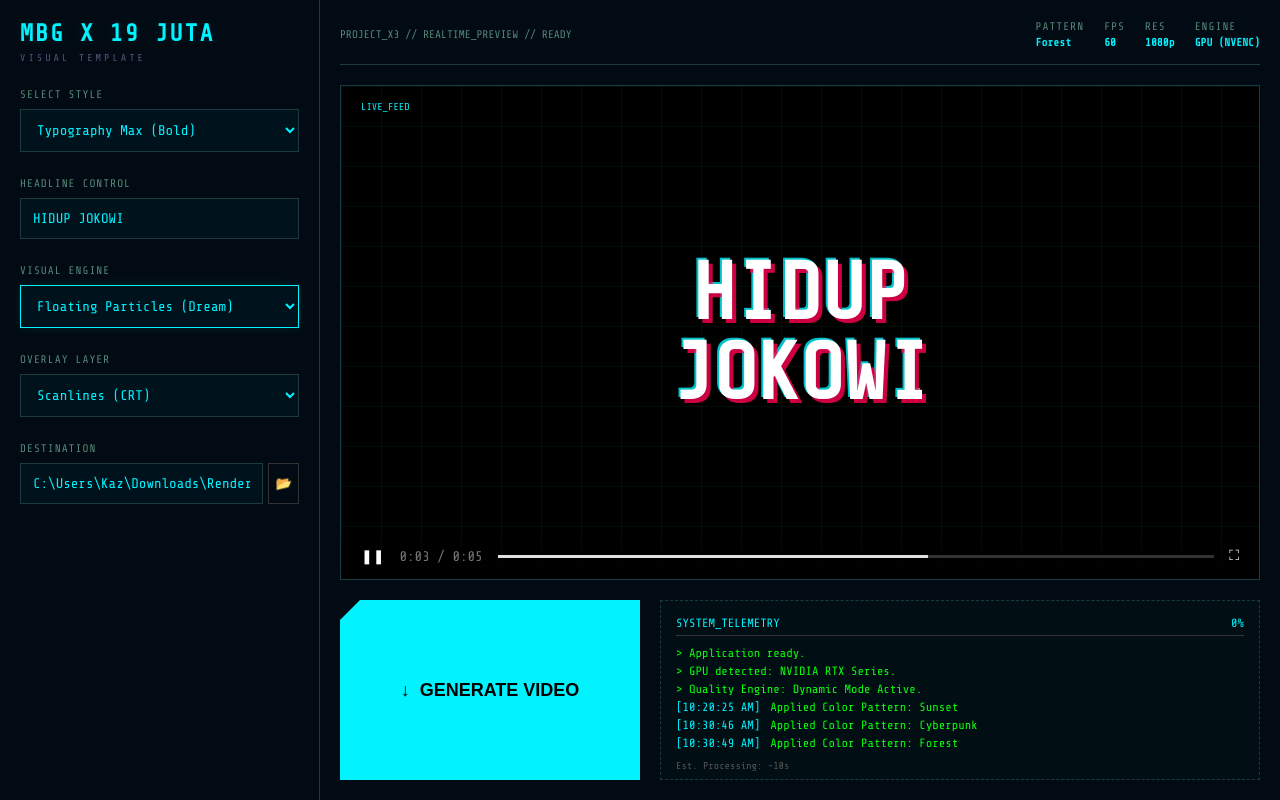
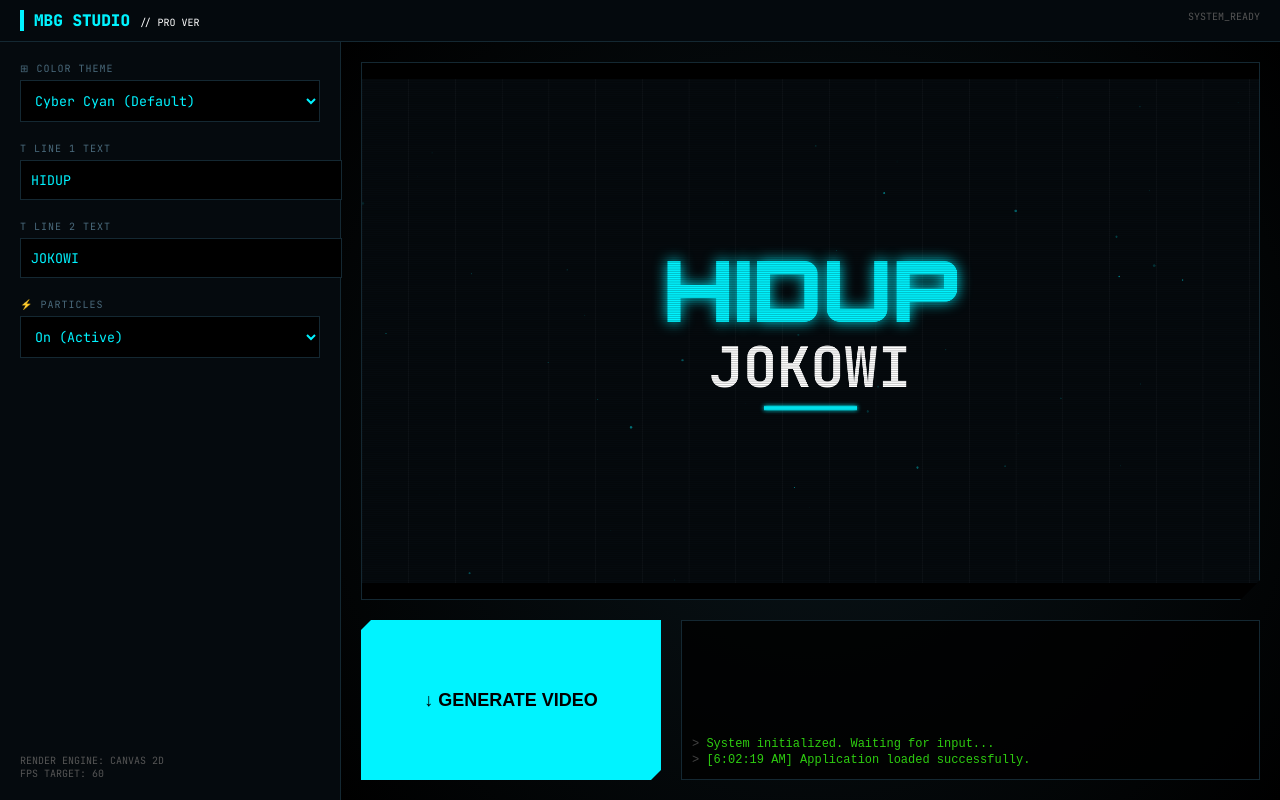
Before and after one commit to isarahmat2005-star/teksanimation, a plain HTML site: page index.html in a window 1280 px wide. Drawn offline with nearby package versions, Linux system fonts and the light colour scheme.

Commit message:
Update index.html

```diff
--- a/index.html
+++ b/index.html
@@ -2,370 +2,383 @@
 <html lang="id">
 <head>
     <meta charset="UTF-8">
-    <meta name="viewport" content="width=device-width, initial-scale=1.0">
-    <title>MBG Motion Dashboard</title>
-    <link href="https://fonts.googleapis.com/css2?family=Share+Tech+Mono&display=swap" rel="stylesheet">
-
+    <title>MBG PRO - Motion Generator</title>
+    <link href="https://fonts.googleapis.com/css2?family=JetBrains+Mono:wght@400;700;800&family=Orbitron:wght@900&display=swap" rel="stylesheet">
     <style>
+        /* --- 1. CSS VISUAL (SAMA SEPERTI YANG ANDA SUKA) --- */
         :root {
-            --bg-color: #020b14;
-            --panel-bg: #05101a;
-            --primary-cyan: #00f3ff;
-            --dim-cyan: rgba(0, 243, 255, 0.1);
-            --text-green: #0aff0a;
-            --text-white: #e0e0e0;
-            --border-color: #1a3c40;
-            --font-main: 'Share Tech Mono', monospace;
-        }
-
-        * {
-            box-sizing: border-box;
-            user-select: none; /* Supaya terasa seperti aplikasi native */
+            --bg-dark: #020608;
+            --cyan: #00f3ff;
+            --green: #39ff14;
+            --purple: #bc13fe;
+            --text-dim: #4a6a7c;
+            --border: #142832;
         }
 
         body {
             margin: 0;
-            padding: 0;
-            background-color: var(--bg-color);
-            color: var(--primary-cyan);
-            font-family: var(--font-main);
+            background-color: var(--bg-dark);
+            color: #bce7ff;
+            font-family: 'JetBrains Mono', monospace;
             height: 100vh;
+            display: flex;
+            flex-direction: column;
             overflow: hidden;
-            display: flex;
-            font-size: 14px;
         }
 
-        /* --- SIDEBAR KIRI --- */
-        aside {
-            width: 320px;
-            background: var(--bg-color);
-            border-right: 1px solid var(--border-color);
+        /* UTILS */
+        .hidden { display: none; }
+        button { cursor: pointer; transition: 0.2s; }
+        button:active { transform: scale(0.98); }
+
+        /* HEADER */
+        header {
+            border-bottom: 1px solid var(--border);
+            padding: 10px 20px;
+            display: flex;
+            justify-content: space-between;
+            background: rgba(5, 10, 14, 0.95);
+            z-index: 10;
+        }
+        .brand { color: var(--cyan); font-weight: 800; border-left: 4px solid var(--cyan); padding-left: 10px; }
+
+        /* MAIN LAYOUT */
+        .main-container { display: flex; flex: 1; height: 100%; }
+
+        /* SIDEBAR */
+        .sidebar {
+            width: 300px;
+            background: #050a0e;
+            border-right: 1px solid var(--border);
             padding: 20px;
             display: flex;
             flex-direction: column;
-            gap: 25px;
-            overflow-y: auto;
+            gap: 20px;
+            z-index: 5;
         }
+        .control-group label { display: block; color: var(--text-dim); font-size: 10px; margin-bottom: 5px; letter-spacing: 1px; }
+        .cyber-input, .cyber-select {
+            width: 100%; background: #000; border: 1px solid var(--border);
+            color: var(--cyan); padding: 10px; font-family: inherit; outline: none;
+        }
+        .cyber-input:focus { border-color: var(--cyan); box-shadow: 0 0 10px rgba(0,243,255,0.2); }
 
-        .brand h1 {
-            font-size: 24px;
-            margin: 0;
-            letter-spacing: 2px;
-            color: var(--primary-cyan);
-            text-shadow: 0 0 10px var(--dim-cyan);
-        }
-
-        .brand span {
-            font-size: 10px;
-            color: #557;
-            letter-spacing: 3px;
-            display: block;
-            margin-top: 5px;
-        }
-
-        .control-group {
-            display: flex;
-            flex-direction: column;
-            gap: 8px;
-        }
-
-        label {
-            font-size: 11px;
-            color: #587;
-            text-transform: uppercase;
-            letter-spacing: 1px;
-        }
-
-        /* Styling Input ala Sci-Fi */
-        input, select {
-            background: rgba(0, 20, 30, 0.8);
-            border: 1px solid var(--border-color);
-            color: var(--primary-cyan);
-            padding: 12px;
-            font-family: var(--font-main);
-            font-size: 14px;
-            outline: none;
-            width: 100%;
-            transition: 0.3s;
-        }
-
-        input:focus, select:focus {
-            border-color: var(--primary-cyan);
-            box-shadow: 0 0 10px var(--dim-cyan);
-        }
-
-        /* --- MAIN CONTENT (KANAN) --- */
-        main {
+        /* WORKSPACE */
+        .workspace {
             flex: 1;
             display: flex;
             flex-direction: column;
             padding: 20px;
+            background: radial-gradient(circle at center, #0a151a 0%, #000 100%);
+            position: relative;
         }
 
-        /* TOP BAR */
-        .top-bar {
-            display: flex;
-            justify-content: space-between;
-            align-items: center;
-            border-bottom: 1px solid var(--border-color);
-            padding-bottom: 15px;
-            margin-bottom: 20px;
-            font-size: 11px;
-            color: #587;
-        }
-
-        .top-settings {
-            display: flex;
-            gap: 20px;
-            align-items: center;
-        }
-
-        .setting-item {
-            display: flex;
-            flex-direction: column;
-        }
-
-        .val { color: var(--primary-cyan); margin-top: 3px; font-weight: bold;}
-
-        /* PREVIEW AREA */
-        .preview-container {
+        /* PREVIEW AREA (CANVAS) */
+        .preview-wrapper {
             flex: 1;
-            background: black;
-            border: 1px solid var(--border-color);
             position: relative;
+            border: 1px solid var(--border);
+            background: #000;
             display: flex;
             justify-content: center;
             align-items: center;
             overflow: hidden;
+            /* Cyberpunk corners */
+            clip-path: polygon(0 0, 100% 0, 100% calc(100% - 20px), calc(100% - 20px) 100%, 0 100%);
         }
 
-        /* Garis Grid Latar Belakang */
-        .grid-bg {
-            position: absolute;
-            width: 100%;
-            height: 100%;
-            background-image:
-                linear-gradient(rgba(0, 243, 255, 0.05) 1px, transparent 1px),
-                linear-gradient(90deg, rgba(0, 243, 255, 0.05) 1px, transparent 1px);
-            background-size: 40px 40px;
-            z-index: 0;
+        canvas {
+            max-width: 100%;
+            max-height: 100%;
+            box-shadow: 0 0 50px rgba(0,0,0,0.5);
         }
 
-        /* Teks Utama di Preview */
-        #previewText {
-            font-size: 80px;
-            font-weight: bold;
-            text-align: center;
-            color: white;
-            z-index: 10;
-            text-transform: uppercase;
-            text-shadow: 4px 4px 0px rgba(255, 0, 80, 0.8), -2px -2px 0px rgba(0, 243, 255, 0.8);
-            line-height: 1;
+        /* OVERLAYS */
+        .rec-indicator {
+            position: absolute; top: 20px; right: 20px;
+            color: #ff0055; font-weight: bold; font-size: 12px;
+            display: flex; align-items: center; gap: 5px;
+            opacity: 0; transition: opacity 0.3s;
+        }
+        .rec-dot { width: 10px; height: 10px; background: #ff0055; border-radius: 50%; }
+        .blinking { animation: blink 1s infinite; }
+        @keyframes blink { 50% { opacity: 0; } }
+
+        /* BOTTOM PANEL */
+        .bottom-panel {
+            height: 160px;
+            display: flex;
+            gap: 20px;
+            margin-top: 20px;
         }
 
-        /* Overlay UI di Video */
-        .video-ui {
-            position: absolute;
-            top: 15px; left: 20px;
-            font-size: 10px;
-            color: var(--primary-cyan);
-            z-index: 5;
-        }
-
-        .video-controls {
-            position: absolute;
-            bottom: 0;
-            left: 0;
-            width: 100%;
-            padding: 15px 20px;
-            background: linear-gradient(transparent, black);
-            display: flex;
-            align-items: center;
-            gap: 15px;
-            z-index: 20;
-        }
-
-        .progress-bar {
-            flex: 1;
-            height: 3px;
-            background: #333;
-        }
-        .progress-fill {
-            width: 60%;
-            height: 100%;
-            background: var(--text-white);
-        }
-
-        /* --- BOTTOM PANEL --- */
-        .bottom-panel {
-            height: 180px;
-            margin-top: 20px;
-            display: flex;
-            gap: 20px;
-        }
-
-        .generate-btn {
+        .btn-generate {
             width: 300px;
-            background: var(--primary-cyan);
-            color: black;
-            font-weight: bold;
+            background: var(--cyan);
+            color: #000;
+            font-weight: 900;
             font-size: 18px;
             border: none;
-            /* Efek sudut terpotong (Chamfered) */
-            clip-path: polygon(20px 0, 100% 0, 100% 100%, 0 100%, 0 20px);
-            cursor: pointer;
-            display: flex;
-            align-items: center;
-            justify-content: center;
-            gap: 10px;
-            box-shadow: 0 0 20px rgba(0, 243, 255, 0.4);
+            clip-path: polygon(10px 0, 100% 0, 100% calc(100% - 10px), calc(100% - 10px) 100%, 0 100%, 0 10px);
         }
-        .generate-btn:hover {
-            background: white;
-        }
+        .btn-generate:hover { box-shadow: 0 0 30px var(--cyan); letter-spacing: 2px; }
+        .btn-generate:disabled { background: #333; color: #777; cursor: not-allowed; box-shadow: none; letter-spacing: normal;}
 
         .telemetry {
             flex: 1;
-            background: rgba(0, 20, 20, 0.5);
-            border: 1px dashed var(--border-color);
-            padding: 15px;
-            font-family: var(--font-main);
+            background: rgba(0,0,0,0.8);
+            border: 1px solid var(--border);
+            padding: 10px;
+            font-family: 'Courier New', monospace;
             font-size: 12px;
-            overflow: hidden;
+            color: var(--green);
+            overflow-y: auto;
+            display: flex;
+            flex-direction: column-reverse; /* Log baru di bawah */
         }
-
-        .telemetry-header {
-            border-bottom: 1px solid #333;
-            padding-bottom: 5px;
-            margin-bottom: 10px;
-            display: flex;
-            justify-content: space-between;
-            color: var(--primary-cyan);
-        }
-
-        .logs div {
-            margin-bottom: 4px;
-        }
-        .log-time { color: var(--primary-cyan); margin-right: 10px; }
-        .log-msg { color: var(--text-green); }
+        .log-line { margin-bottom: 2px; opacity: 0.8; }
+        .log-line::before { content: "> "; color: #555; }
 
     </style>
 </head>
 <body>
 
-    <aside>
-        <div class="brand">
-            <h1>MBG X 19 JUTA</h1>
-            <span>VISUAL TEMPLATE</span>
-        </div>
+    <header>
+        <div class="brand">MBG STUDIO <span style="font-size:10px; color:white; font-weight:normal;">// PRO VER</span></div>
+        <div style="font-size:10px; color:#555;">SYSTEM_READY</div>
+    </header>
 
+    <div class="main-container">
+        <aside class="sidebar">
             <div class="control-group">
-            <label>Select Style</label>
-            <select>
-                <option>Typography Max (Bold)</option>
-                <option>Minimalist Thin</option>
-                <option>Kinetic Rush</option>
+                <label>⊞ COLOR THEME</label>
+                <select id="inputTheme" class="cyber-select" onchange="updateSettings()">
+                    <option value="cyan">Cyber Cyan (Default)</option>
+                    <option value="green">Hacker Green</option>
+                    <option value="purple">Neon Purple</option>
                 </select>
             </div>
 
             <div class="control-group">
-            <label>Headline Control</label>
-            <input type="text" id="headlineInput" value="HIDUP JOKOWI" oninput="updatePreview()">
+                <label>T LINE 1 TEXT</label>
+                <input type="text" id="inputText1" class="cyber-input" value="HIDUP" oninput="updateSettings()">
             </div>
 
             <div class="control-group">
-            <label>Visual Engine</label>
-            <select style="border: 1px solid var(--primary-cyan); box-shadow: 0 0 8px var(--dim-cyan);">
-                <option>Floating Particles (Dream)</option>
-                <option>Cyber Grid</option>
-                <option>Liquid Chrome</option>
+                <label>T LINE 2 TEXT</label>
+                <input type="text" id="inputText2" class="cyber-input" value="JOKOWI" oninput="updateSettings()">
+            </div>
+
+            <div class="control-group">
+                <label>⚡ PARTICLES</label>
+                <select id="inputParticles" class="cyber-select" onchange="updateSettings()">
+                    <option value="on">On (Active)</option>
+                    <option value="off">Off (Clean)</option>
                 </select>
             </div>
 
-        <div class="control-group">
-            <label>Overlay Layer</label>
-            <select>
-                <option>Scanlines (CRT)</option>
-                <option>VHS Noise</option>
-                <option>None</option>
-            </select>
-        </div>
-
-        <div class="control-group">
-            <label>Destination</label>
-            <div style="display: flex; gap: 5px;">
-                <input type="text" value="C:\Users\Kaz\Downloads\Render" disabled>
-                <button style="background:transparent; border:1px solid #333; color:cyan;">📂</button>
-            </div>
+            <div style="margin-top:auto; font-size:10px; color:#555;">
+                RENDER ENGINE: CANVAS 2D<br>FPS TARGET: 60
             </div>
         </aside>
 
-    <main>
-        <header class="top-bar">
-            <div>PROJECT_X3 // REALTIME_PREVIEW // READY</div>
+        <main class="workspace">
+            <div class="preview-wrapper">
+                <div id="recStatus" class="rec-indicator blinking"><div class="rec-dot"></div> RECORDING...</div>
+                <canvas id="mainCanvas"></canvas>
+            </div>
 
-            <div class="top-settings">
-                <div class="setting-item">
-                    <label>Pattern</label> <div class="val">Forest</div>
-                </div>
-                <div class="setting-item">
-                    <label>FPS</label> <div class="val">60</div>
-                </div>
-                <div class="setting-item">
-                    <label>Res</label> <div class="val">1080p</div>
-                </div>
-                <div class="setting-item">
-                    <label>Engine</label> <div class="val">GPU (NVENC)</div>
+            <div class="bottom-panel">
+                <button id="btnRecord" class="btn-generate" onclick="startExport()">
+                    ↓ GENERATE VIDEO
+                </button>
+                <div class="telemetry" id="logConsole">
+                    <div class="log-line">System initialized. Waiting for input...</div>
                 </div>
             </div>
-        </header>
-
-        <div class="preview-container">
-            <div class="grid-bg"></div>
-            <div class="video-ui">LIVE_FEED</div>
-
-            <div id="previewText">
-                HIDUP<br>JOKOWI
+        </main>
     </div>
 
-            <div class="video-controls">
-                <span style="color:white; cursor:pointer;">❚❚</span>
-                <span style="color:#777;">0:03 / 0:05</span>
-                <div class="progress-bar"><div class="progress-fill"></div></div>
-                <span style="color:white;">⛶</span>
-            </div>
-        </div>
+    <script>
+        // --- 1. SETUP CANVAS ---
+        const canvas = document.getElementById('mainCanvas');
+        const ctx = canvas.getContext('2d');
 
-        <footer class="bottom-panel">
-            <button class="generate-btn">
-                <span>↓</span> GENERATE VIDEO
-            </button>
+        // Set Resolusi Internal (Full HD)
+        canvas.width = 1920;
+        canvas.height = 1080;
 
-            <div class="telemetry">
-                <div class="telemetry-header">
-                    <span>SYSTEM_TELEMETRY</span>
-                    <span>0%</span>
-                </div>
-                <div class="logs">
-                    <div><span class="log-msg">> Application ready.</span></div>
-                    <div><span class="log-msg">> GPU detected: NVIDIA RTX Series.</span></div>
-                    <div><span class="log-msg">> Quality Engine: Dynamic Mode Active.</span></div>
-                    <div><span class="log-time">[10:20:25 AM]</span><span class="log-msg">Applied Color Pattern: Sunset</span></div>
-                    <div><span class="log-time">[10:30:46 AM]</span><span class="log-msg">Applied Color Pattern: Cyberpunk</span></div>
-                    <div><span class="log-time">[10:30:49 AM]</span><span class="log-msg">Applied Color Pattern: Forest</span></div>
-                </div>
-                <div style="margin-top:10px; font-size:10px; color:#555;">Est. Processing: ~10s</div>
-            </div>
-        </footer>
-    </main>
+        // State / Variabel Global
+        let state = {
+            text1: "HIDUP",
+            text2: "JOKOWI",
+            theme: "cyan", // cyan, green, purple
+            particlesEnabled: true,
+            primaryColor: "#00f3ff"
+        };
 
-    <script>
-        function updatePreview() {
-            const input = document.getElementById('headlineInput').value;
-            // Ganti spasi dengan <br> agar teks turun ke bawah jika ada spasi (seperti di contoh gambar)
-            const formattedText = input.replace(' ', '<br>');
-            document.getElementById('previewText').innerHTML = formattedText;
+        // Objek Partikel
+        let particles = [];
+        let animationId;
+        let isRecording = false;
+
+        // --- 2. FUNGSI LOGGING (TELEMETRY) ---
+        function log(msg) {
+            const consoleDiv = document.getElementById('logConsole');
+            const time = new Date().toLocaleTimeString();
+            const div = document.createElement('div');
+            div.className = 'log-line';
+            div.innerText = `[${time}] ${msg}`;
+            consoleDiv.prepend(div); // Tambah ke atas
         }
+
+        // --- 3. LOGIKA UPDATE DARI INPUT ---
+        function updateSettings() {
+            state.text1 = document.getElementById('inputText1').value.toUpperCase();
+            state.text2 = document.getElementById('inputText2').value.toUpperCase();
+            state.theme = document.getElementById('inputTheme').value;
+            state.particlesEnabled = document.getElementById('inputParticles').value === 'on';
+
+            // Set Warna Berdasarkan Tema
+            if(state.theme === 'cyan') state.primaryColor = "#00f3ff";
+            if(state.theme === 'green') state.primaryColor = "#39ff14";
+            if(state.theme === 'purple') state.primaryColor = "#bc13fe";
+        }
+
+        // --- 4. ENGINE PARTIKEL ---
+        function initParticles() {
+            particles = [];
+            for(let i=0; i<60; i++) {
+                particles.push({
+                    x: Math.random() * canvas.width,
+                    y: Math.random() * canvas.height,
+                    size: Math.random() * 3,
+                    speed: Math.random() * 2 + 0.5,
+                    alpha: Math.random()
+                });
+            }
+        }
+
+        // --- 5. FUNGSI GAMBAR (RENDER LOOP) ---
+        function draw(time) {
+            // A. Background Gelap
+            ctx.fillStyle = "#050a0e";
+            ctx.fillRect(0, 0, canvas.width, canvas.height);
+
+            // Grid Background (Efek Tech)
+            ctx.strokeStyle = "rgba(255,255,255,0.03)";
+            ctx.lineWidth = 2;
+            for(let i=0; i<canvas.width; i+=100) {
+                ctx.beginPath(); ctx.moveTo(i,0); ctx.lineTo(i, canvas.height); ctx.stroke();
+            }
+
+            // B. Gambar Partikel
+            if (state.particlesEnabled) {
+                ctx.fillStyle = state.primaryColor;
+                particles.forEach(p => {
+                    p.y -= p.speed; // Gerak ke atas
+                    if(p.y < 0) p.y = canvas.height; // Reset
+
+                    ctx.globalAlpha = p.alpha * 0.5;
+                    ctx.beginPath();
+                    ctx.arc(p.x, p.y, p.size, 0, Math.PI*2);
+                    ctx.fill();
+                });
+                ctx.globalAlpha = 1.0;
+            }
+
+            // C. Setup Teks
+            const centerX = canvas.width / 2;
+            const centerY = canvas.height / 2;
+
+            // Efek Glitch (Getar sedikit secara random)
+            let offsetX = Math.random() > 0.95 ? (Math.random()*4 - 2) : 0;
+
+            // Teks 1 (Besar)
+            ctx.textAlign = "center";
+            ctx.font = "900 180px 'Orbitron', sans-serif"; // Font Sci-Fi
+
+            // Shadow / Glow
+            ctx.shadowColor = state.primaryColor;
+            ctx.shadowBlur = 30;
+            ctx.fillStyle = state.primaryColor;
+            ctx.fillText(state.text1, centerX + offsetX, centerY - 20);
+
+            // Teks 2 (Putih)
+            ctx.shadowBlur = 0; // Reset shadow untuk teks bawah
+            ctx.font = "700 120px 'JetBrains Mono', monospace";
+            ctx.fillStyle = "white";
+            ctx.fillText(state.text2, centerX - offsetX, centerY + 120);
+
+            // Garis Aksen Bawah
+            ctx.fillStyle = state.primaryColor;
+            ctx.shadowBlur = 10;
+            ctx.fillRect(centerX - 100, centerY + 160, 200, 10);
+            ctx.shadowBlur = 0;
+
+            // Overlay Scanline (Garis TV)
+            ctx.fillStyle = "rgba(0,0,0,0.2)";
+            for(let y=0; y<canvas.height; y+=4) {
+                ctx.fillRect(0, y, canvas.width, 2);
+            }
+
+            // Loop
+            animationId = requestAnimationFrame(draw);
+        }
+
+        // --- 6. FUNGSI EXPORT VIDEO (RECORDING) ---
+        function startExport() {
+            const btn = document.getElementById('btnRecord');
+            const indicator = document.getElementById('recStatus');
+
+            // UI Feedback
+            btn.disabled = true;
+            btn.innerText = "PROSESSING...";
+            indicator.style.opacity = 1;
+            log("Initializing render sequence...");
+
+            // Setup Recorder
+            const stream = canvas.captureStream(60);
+            const recorder = new MediaRecorder(stream, { mimeType: 'video/webm; codecs=vp9' });
+            const chunks = [];
+
+            recorder.ondataavailable = e => chunks.push(e.data);
+
+            recorder.onstop = () => {
+                // Selesai Rekam
+                const blob = new Blob(chunks, { type: 'video/webm' });
+                const url = URL.createObjectURL(blob);
+
+                // Auto Download
+                const a = document.createElement('a');
+                a.href = url;
+                a.download = `MBG_PROJECT_${Date.now()}.webm`;
+                a.click();
+
+                // Reset UI
+                btn.disabled = false;
+                btn.innerText = "↓ GENERATE VIDEO";
+                indicator.style.opacity = 0;
+                log("Render complete. File downloaded.");
+                log("System ready.");
+            };
+
+            // Mulai Rekam
+            recorder.start();
+            log("Recording frame buffer...");
+
+            // Stop otomatis setelah 5 detik
+            setTimeout(() => {
+                log("Finalizing encoding...");
+                recorder.stop();
+            }, 5000);
+        }
+
+        // --- JALANKAN PERTAMA KALI ---
+        initParticles();
+        draw();
+        log("Application loaded successfully.");
+
     </script>
 </body>
 </html>
```
Lines whose indentation alone changed are shown as unchanged.
